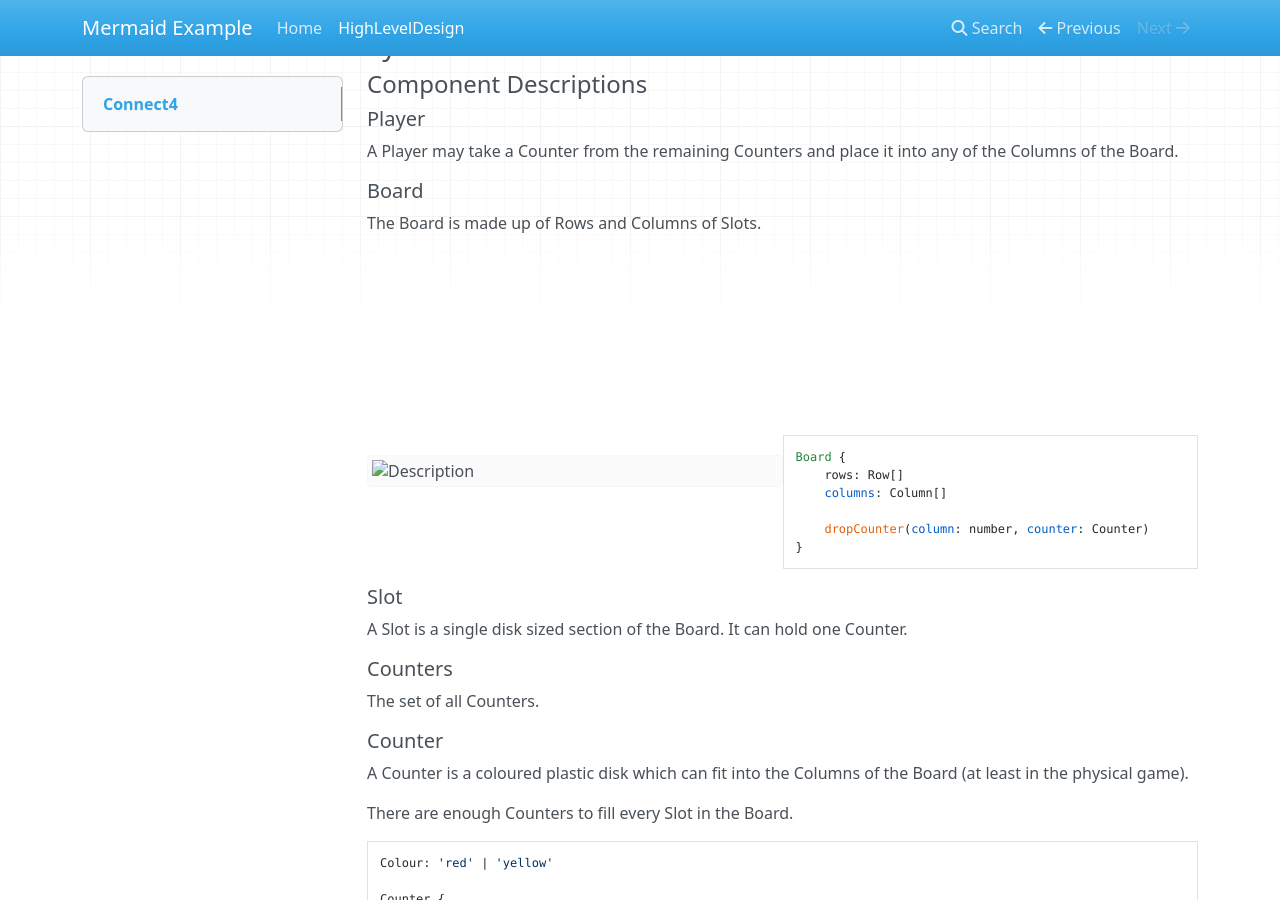
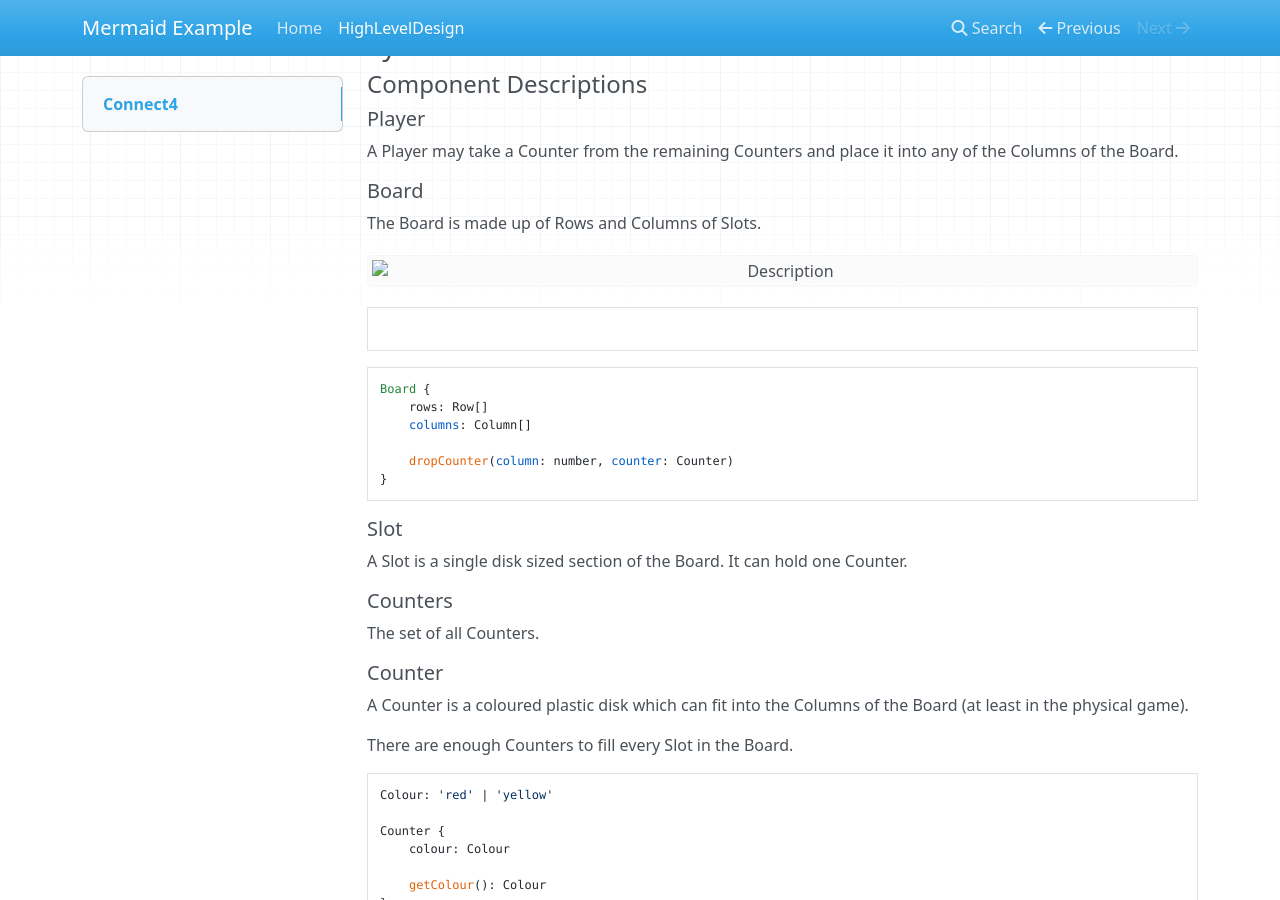
Before and after one commit to jamesw201/Connect4, an MkDocs documentation site: the page built from docs/HighLevelDesign.md, in a window 1280 px wide and 900 px high, scrolled down 1393 px. Built offline with MkDocs 1.6.1, drawn with Linux system fonts in a browser that asks for light colours; nearby versions of some CDN libraries.

Commit message:
chore: smaller board

````diff
--- a/docs/HighLevelDesign.md
+++ b/docs/HighLevelDesign.md
@@ -73,8 +73,8 @@
 
 #### Board
 The Board is made up of Rows and Columns of Slots.
-<div style="display: block; float: none; clear: both; margin: 200px 0;">
-    <img src="connect4_board.svg" alt="Description" width=50% height=50% align="left">
+<div style="text-align: center;">
+  <img src="connect4_board.svg" alt="Description" style="display: block; margin: 20px auto;">
 </div>
 
 ```
````
